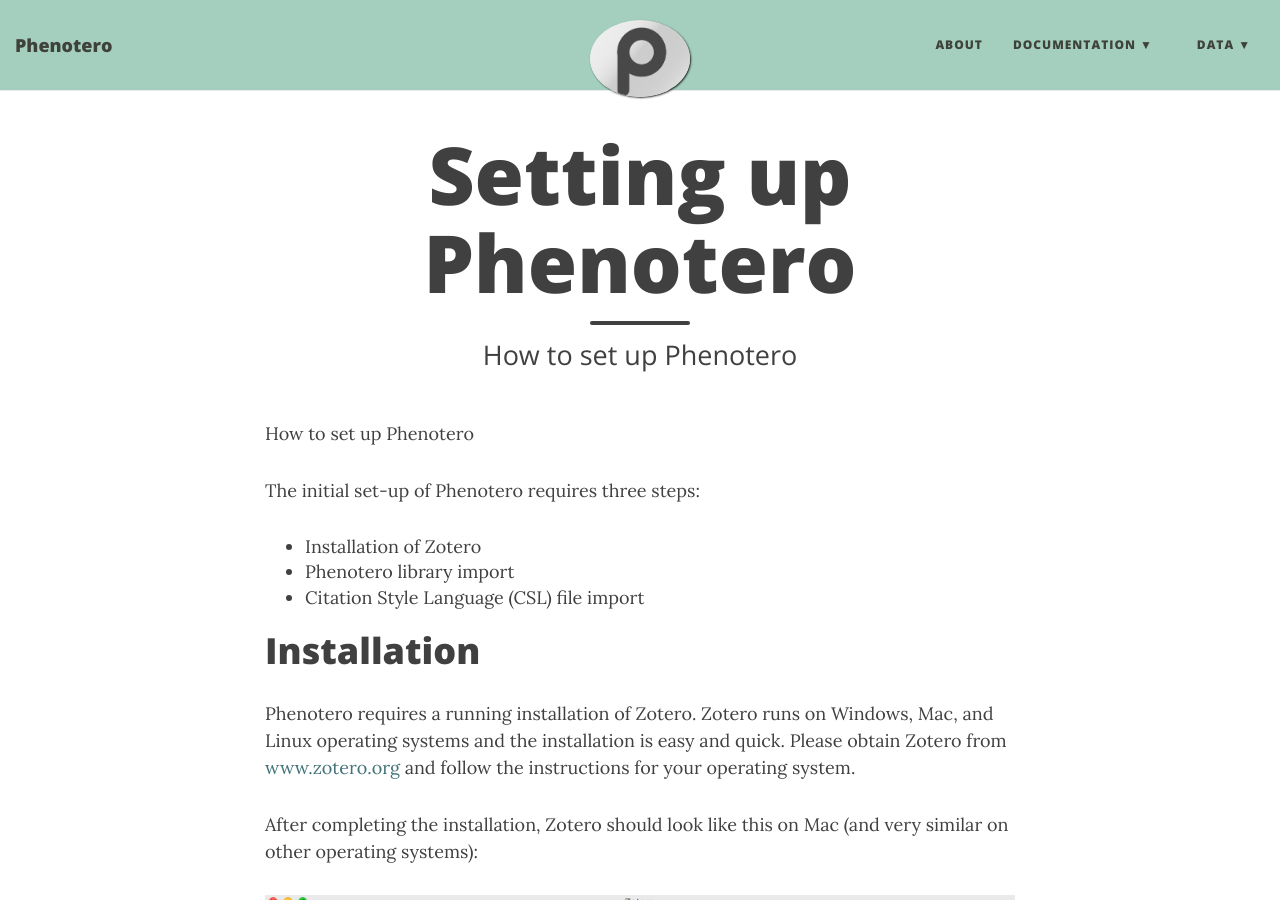
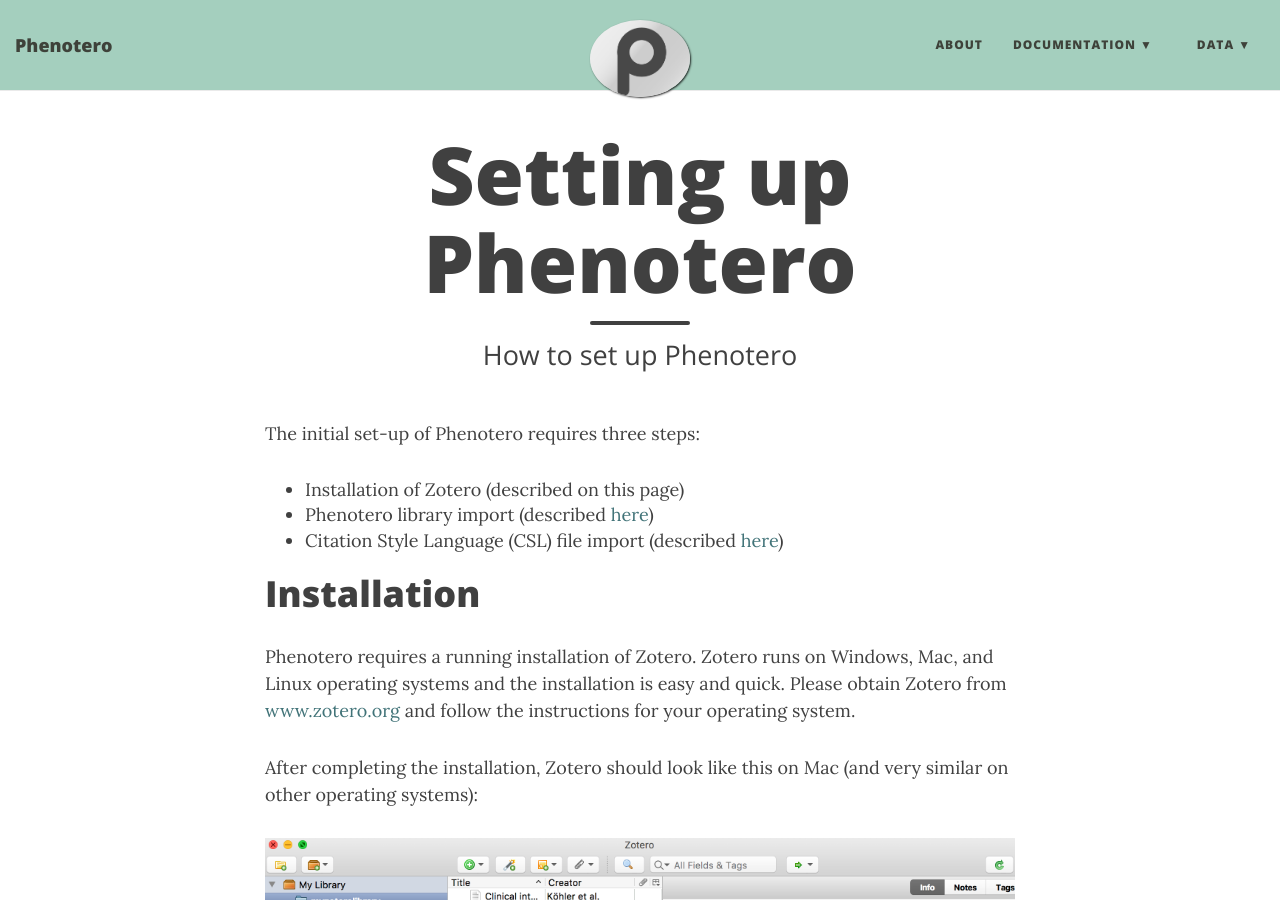
Before and after one commit to phenotero/phenotero.github.io, a Jekyll site: the page built from doc_setup.md, in a window 1280 px wide and 900 px high. Built offline with Jekyll 4.4.1, drawn with Linux system fonts in a browser that asks for light colours; nearby versions of some CDN libraries.

Commit message:
add links

```diff
--- a/doc_setup.md
+++ b/doc_setup.md
@@ -4,12 +4,10 @@ title: Setting up Phenotero
 subtitle: How to set up Phenotero
 ---
 
-How to set up Phenotero
-
 The initial set-up of Phenotero requires three steps:
- * Installation of Zotero
- * Phenotero library import
- * Citation Style Language (CSL) file import
+ * Installation of Zotero (described on this page)
+ * Phenotero library import (described [here](/doc_import_libraries))
+ * Citation Style Language (CSL) file import (described [here](/doc_import_csl))
 
 
 # Installation
```
